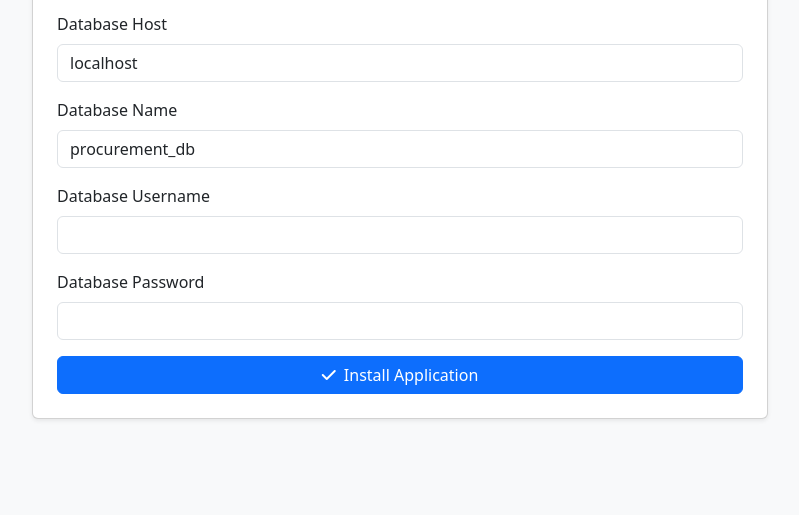
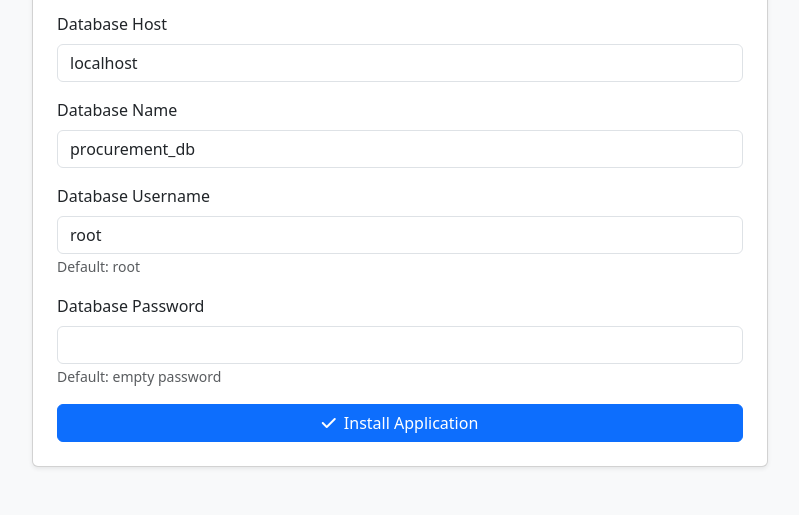
Before and after one commit to 317f/monitoring-pembayaran-pengadaan, a PHP site: page /install.php in a window 1280 px wide. Shown: the part 586-1101 px from the top of the page, without its empty margins (240-1039 px from the left). Before the commit the page ends 1006 px from the top, so only its background shows below. Run offline with PHP 8.4, Linux system fonts and the light colour scheme.

Commit message:
Add install.php 1747493833591

```diff
--- a/install.php
+++ b/install.php
@@ -257,12 +257,14 @@ $systemChecks = [
 
                                 <div class="mb-3">
                                     <label for="db_user" class="form-label">Database Username</label>
-                                    <input type="text" class="form-control" id="db_user" name="db_user" required>
+                                    <input type="text" class="form-control" id="db_user" name="db_user" value="root" required>
+                                    <small class="text-muted">Default: root</small>
                                 </div>
 
                                 <div class="mb-3">
                                     <label for="db_pass" class="form-label">Database Password</label>
-                                    <input type="password" class="form-control" id="db_pass" name="db_pass">
+                                    <input type="password" class="form-control" id="db_pass" name="db_pass" value="">
+                                    <small class="text-muted">Default: empty password</small>
                                 </div>
 
                                 <div class="d-grid">
```
